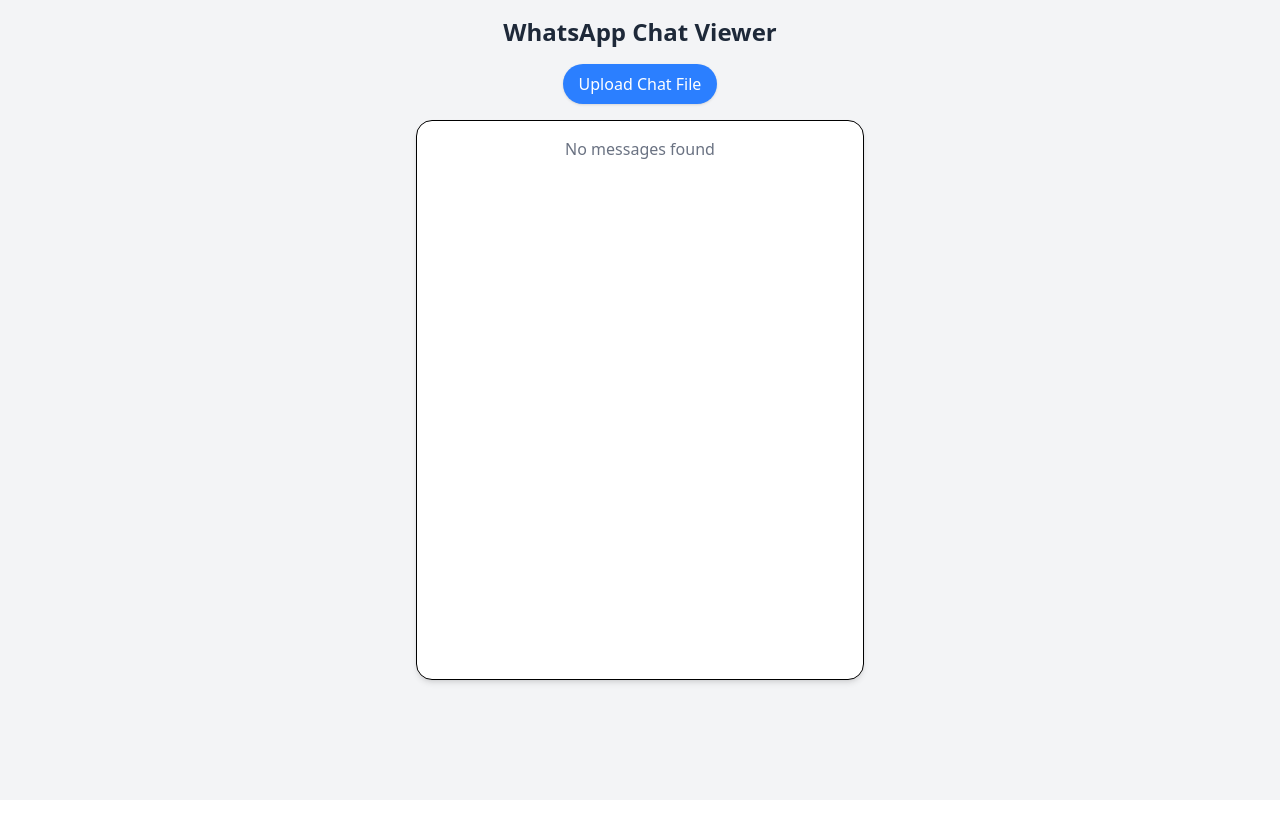
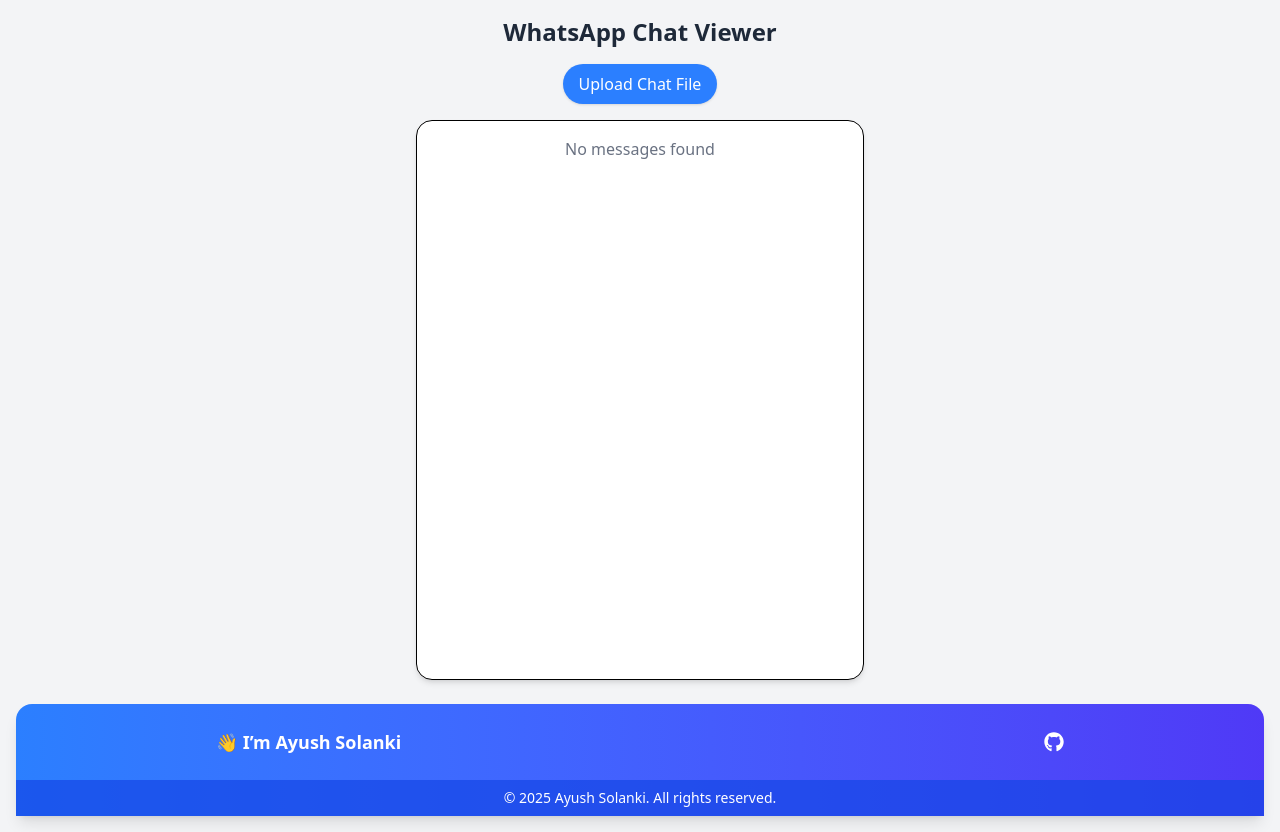
Before and after one commit to ayushsolanki29/whatsapp-viewer, a React (Vite) app: page / in a window 1280 px wide. Before the commit the page ends 800 px from the top, so only its background shows below. Built offline with nearby package versions, Linux system fonts and the light colour scheme.

Commit message:
add footer

```diff
--- a/package.json
+++ b/package.json
@@ -12,7 +12,8 @@
   "dependencies": {
     "@tailwindcss/vite": "^4.1.12",
     "react": "^19.1.1",
-    "react-dom": "^19.1.1"
+    "react-dom": "^19.1.1",
+    "react-icons": "^5.5.0"
   },
   "devDependencies": {
     "@eslint/js": "^9.33.0",
--- a/src/App.jsx
+++ b/src/App.jsx
@@ -1,4 +1,5 @@
 import { useState, useMemo } from "react";
+import Footer from "./components/Footer";
 
 function App() {
   const [messages, setMessages] = useState([]);
@@ -196,8 +197,6 @@
 
                   {/* Timestamp */}
                   <div className="flex justify-end items-center gap-1 ">
-
-
                     <p
                       className={`text-[10px] mt-1 text-right ${
                         isMe ? "text-blue-100" : "text-gray-500"
@@ -211,13 +210,15 @@
                       }`}
                     >
                       {msg.time}
-                  </p> </div>
+                    </p>{" "}
+                  </div>
                 </div>
               </div>
             );
           })
         )}
       </div>
+      <Footer/>
     </div>
   );
 }
--- /dev/null
+++ b/src/components/Footer.jsx
@@ -0,0 +1,35 @@
+// src/components/Footer.jsx
+import { FaEnvelope, FaPhoneAlt, FaLinkedin, FaGithub } from "react-icons/fa";
+
+export default function Footer() {
+  return (
+    <footer className="w-full bg-gradient-to-r from-blue-500 to-indigo-600 text-white mt-6 rounded-t-2xl shadow-lg">
+      <div className="max-w-4xl mx-auto px-6 py-6 flex flex-col md:flex-row items-center justify-between gap-4">
+        {/* Signature */}
+        <p className="text-lg font-semibold text-center md:text-left">
+          👋 I’m <span className="font-bold"><a href="https://ayushsolanki.site"> Ayush Solanki</a></span>
+        </p>
+
+        {/* Contact Links */}
+        <div className="flex gap-6 text-xl">
+
+
+
+          <a
+            href="https://github.com/ayushsolanki29"
+            target="_blank"
+            rel="noreferrer"
+            className="hover:text-yellow-300 transition"
+          >
+            <FaGithub />
+          </a>
+        </div>
+      </div>
+
+      {/* Bottom note */}
+      <div className="text-center text-sm py-2 bg-blue-700/70">
+        © {new Date().getFullYear()} Ayush Solanki. All rights reserved.
+      </div>
+    </footer>
+  );
+}
```
Also changed, not shown: 1 other file (tests, documents, lock files or other folders). Lines whose indentation alone changed are shown as unchanged.
